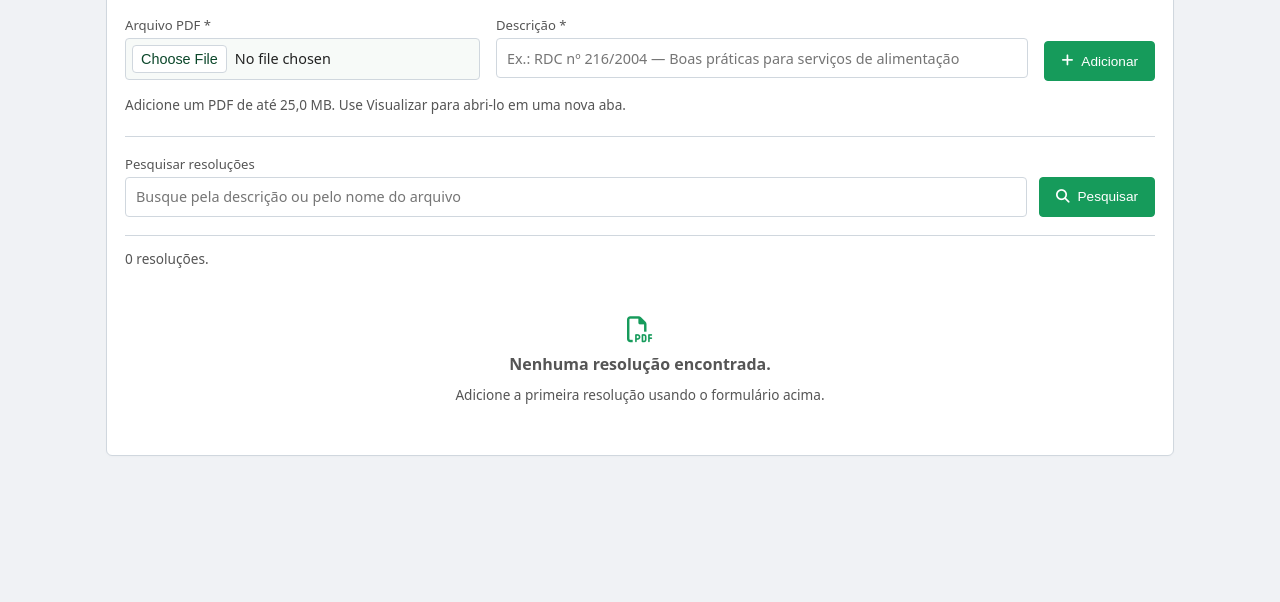
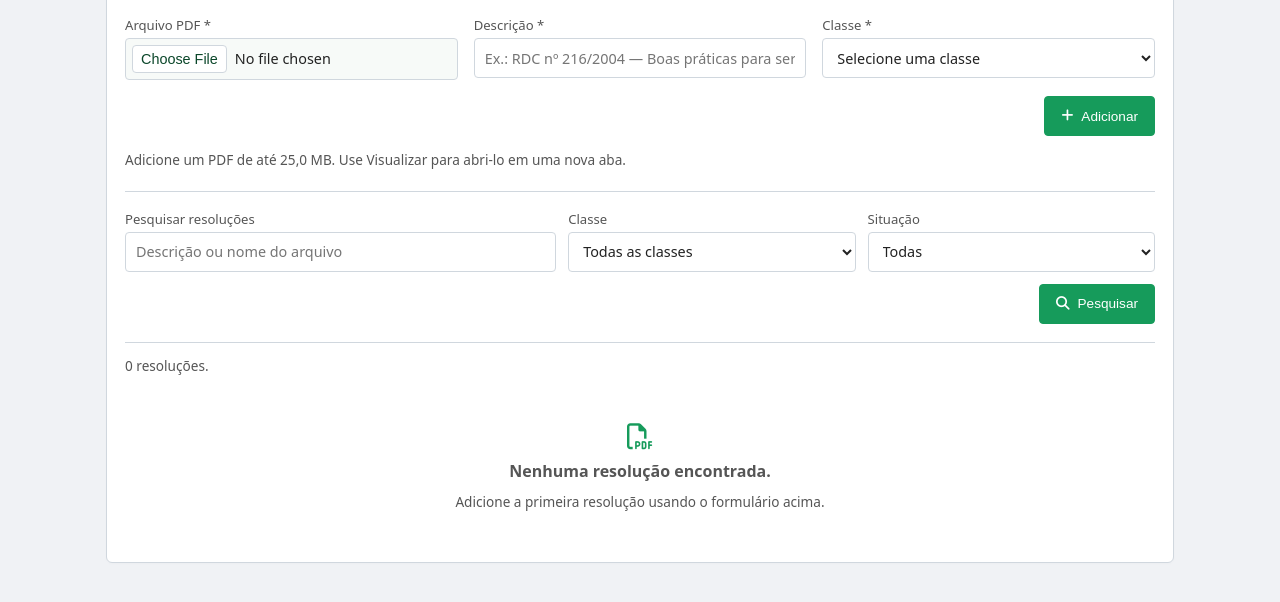
Before and after one commit to joaocos74/sistema_django2.0, a Django app: page /resolucoes/ in a window 1280 px wide. Shown: the part 150-752 px from the top of the page. Run offline with Django 5.2, Linux system fonts and the light colour scheme; the visitor is signed in with stand-in values (Sample User, id 1); data comes from the database, SQL or seed files in the repository; data that the repository does not hold is empty; parts of the project's set-up code (start-up, migrations or seed data) failed here and were passed over.

Commit message:
Adiciona classes reutilizaveis e filtros de situacao nas resolucoes

```diff
--- a/resolucoes/forms.py
+++ b/resolucoes/forms.py
@@ -3,13 +3,58 @@ from pathlib import Path
 from django import forms
 from django.conf import settings
 
-from .models import Resolucao
+from .models import Resolucao, ClasseResolucao, chave_classe
 
 
-class ResolucaoForm(forms.ModelForm):
+class ClassificacaoForm(forms.ModelForm):
+    nova_classe = forms.CharField(label='Nome da nova classe', max_length=120, required=False,
+        widget=forms.TextInput(attrs={'class': 'form-control', 'placeholder': 'Confira a lista antes de criar uma classe'}))
+
+    def __init__(self, *args, **kwargs):
+        super().__init__(*args, **kwargs)
+        self.classes = {str(classe.pk): classe for classe in ClasseResolucao.objects.all()}
+        self.fields['classe'] = forms.ChoiceField(label='Classe', required=False,
+            choices=[('', 'Selecione uma classe')] + [(pk, classe.nome) for pk, classe in self.classes.items()]
+                    + [('nova', '+ Cadastrar nova classe')],
+            widget=forms.Select(attrs={'class': 'form-control', 'data-classe-select': ''}))
+        if self.instance.pk and self.instance.classe_id:
+            self.initial['classe'] = str(self.instance.classe_id)
+        self.novo_nome = None
+
+    def clean(self):
+        dados = super().clean()
+        escolha = dados.get('classe')
+        nome = ' '.join((dados.get('nova_classe') or '').split())
+        if escolha == 'nova':
+            if not nome or not chave_classe(nome):
+                self.add_error('nova_classe', 'Informe o nome da nova classe.')
+            else:
+                self.novo_nome = nome
+            dados['classe'] = None
+        elif escolha in self.classes:
+            dados['classe'] = self.classes[escolha]
+            if nome:
+                self.add_error('nova_classe', 'Selecione “Cadastrar nova classe” ou limpe o nome informado.')
+        else:
+            dados['classe'] = None
+            if 'classe' not in self.errors:
+                self.add_error('classe', 'Selecione uma classe existente ou cadastre uma nova.')
+        return dados
+
+    def save(self, commit=True):
+        # A view envolve a gravação da classe e da resolução na mesma transação.
+        if not self.is_valid():
+            raise ValueError('Não é possível salvar um formulário inválido.')
+        if self.novo_nome:
+            self.instance.classe, _ = ClasseResolucao.objects.get_or_create(
+                chave=chave_classe(self.novo_nome), defaults={'nome': self.novo_nome})
+        return super().save(commit=commit)
+
+
+class ResolucaoForm(ClassificacaoForm):
     class Meta:
         model = Resolucao
-        fields = ['arquivo', 'descricao']
+        fields = ['arquivo', 'descricao', 'classe']
         widgets = {
             'arquivo': forms.FileInput(attrs={'accept': '.pdf,application/pdf', 'class': 'form-control'}),
             'descricao': forms.TextInput(attrs={
@@ -30,10 +75,25 @@ class ResolucaoForm(forms.ModelForm):
         return arquivo
 
 
-class EditarResolucaoForm(forms.ModelForm):
+class EditarResolucaoForm(ClassificacaoForm):
     class Meta:
         model = Resolucao
-        fields = ['descricao', 'revogada']
+        fields = ['descricao', 'classe', 'revogada']
         widgets = {
             'descricao': forms.TextInput(attrs={'class': 'form-control'}),
         }
+
+
+class FiltroResolucaoForm(forms.Form):
+    q = forms.CharField(label='Pesquisar resoluções', required=False, max_length=255,
+        widget=forms.TextInput(attrs={'class': 'form-control', 'type': 'search',
+                                     'placeholder': 'Descrição ou nome do arquivo'}))
+    classe = forms.ChoiceField(label='Classe', required=False, widget=forms.Select(attrs={'class': 'form-control'}))
+    situacao = forms.ChoiceField(label='Situação', required=False, choices=[
+        ('', 'Todas'), ('nao_revogadas', 'Não revogadas'), ('revogadas', 'Revogadas')],
+        widget=forms.Select(attrs={'class': 'form-control'}))
+
+    def __init__(self, *args, **kwargs):
+        super().__init__(*args, **kwargs)
+        self.fields['classe'].choices = [('', 'Todas as classes'), ('sem_classe', 'Sem classe')] + [
+            (str(classe.pk), classe.nome) for classe in ClasseResolucao.objects.all()]
--- /dev/null
+++ b/resolucoes/static/resolucoes/classes.js
@@ -0,0 +1,14 @@
+document.querySelectorAll('[data-classificacao]').forEach((grupo) => {
+    const seletor = grupo.querySelector('[data-classe-select]');
+    const campo = grupo.querySelector('[data-nova-classe]');
+    const entrada = campo.querySelector('input');
+    function atualizar() {
+        const nova = seletor.value === 'nova';
+        campo.hidden = !nova;
+        entrada.disabled = !nova;
+        entrada.required = nova;
+    }
+    seletor.required = true;
+    seletor.addEventListener('change', atualizar);
+    atualizar();
+});
--- a/resolucoes/static/resolucoes/resolucoes.css
+++ b/resolucoes/static/resolucoes/resolucoes.css
@@ -1,14 +1,17 @@
 .resolucoes-page .card__header i { color: var(--primary-color); margin-right: 8px; }
-.resolucoes-upload { display: grid; grid-template-columns: minmax(210px, 1fr) minmax(0, 1.5fr) auto; align-items: start; gap: 16px; }
+.resolucoes-upload { display: grid; grid-template-columns: repeat(3, minmax(0, 1fr)); align-items: start; gap: 16px; }
 .resolucoes-upload > .errorlist { grid-column: 1 / -1; }
-.resolucoes-upload > .btn { margin-top: 25px; }
+.resolucoes-upload > .btn { grid-column: 1 / -1; justify-self: end; }
 .resolucoes-page .form-group { min-width: 0; margin-bottom: 0; }
-.resolucoes-page input { width: 100%; min-width: 0; min-height: 40px; font: inherit; font-size: .9rem; }
+.resolucoes-page :is(input, select) { width: 100%; min-width: 0; min-height: 40px; font: inherit; font-size: .9rem; }
+.resolucoes-classificacao { min-width: 0; }
+.resolucoes-nova-classe { margin-top: 12px; }
+.resolucoes-nova-classe[hidden] { display: none; }
 .resolucoes-page input[type="file"] { padding: 6px; background: #f7faf8; }
 .resolucoes-page input[type="file"]::file-selector-button { border: 1px solid var(--border-color); border-radius: 4px; background: white; color: var(--primary-dark); padding: 5px 8px; margin-right: 8px; cursor: pointer; }
 .resolucoes-ajuda, .resolucoes-resultado { color: var(--muted-text); font-size: .85rem; }
-.resolucoes-pesquisa { display: flex; align-items: end; gap: 12px; padding: 18px 0; border-top: 1px solid var(--border-color); border-bottom: 1px solid var(--border-color); margin-top: 22px; }
-.resolucoes-pesquisa .form-group { flex: 1; }
+.resolucoes-pesquisa { display: grid; grid-template-columns: minmax(0, 1.5fr) minmax(0, 1fr) minmax(0, 1fr); align-items: end; gap: 12px; padding: 18px 0; border-top: 1px solid var(--border-color); border-bottom: 1px solid var(--border-color); margin-top: 22px; }
+.resolucoes-pesquisa > .resolucoes-acoes { grid-column: 1 / -1; justify-content: end; }
 .resolucoes-page .btn { min-height: 40px; white-space: nowrap; gap: 8px; }
 .resolucoes-acoes { display: flex; flex-wrap: wrap; gap: 10px; align-items: center; }
 .resolucoes-item > .resolucoes-acoes { flex-shrink: 0; }
@@ -35,12 +38,12 @@
 .resolucoes-vazio i { color: var(--primary-color); font-size: 26px; }
 .resolucoes-vazio span { font-size: .85rem; }
 .resolucoes-page .errorlist { color: #a12626; padding-left: 18px; font-size: .85rem; }
-.resolucoes-page :is(input, a, button):focus-visible { outline: 2px solid var(--primary-color); outline-offset: 3px; }
+.resolucoes-page :is(input, select, a, button):focus-visible { outline: 2px solid var(--primary-color); outline-offset: 3px; }
 @media (max-width: 700px) {
     .resolucoes-upload { grid-template-columns: 1fr; }
     .resolucoes-upload > .btn { margin-top: 0; justify-self: start; }
-    .resolucoes-pesquisa { flex-wrap: wrap; }
-    .resolucoes-pesquisa .form-group { flex-basis: 100%; }
+    .resolucoes-pesquisa { grid-template-columns: 1fr; }
+    .resolucoes-pesquisa > .resolucoes-acoes { justify-content: start; }
     .resolucoes-item { flex-wrap: wrap; gap: 12px; }
     .resolucoes-item > .resolucoes-acoes { margin-left: auto; flex-shrink: 1; }
 }
--- a/resolucoes/templates/resolucoes/editar.html
+++ b/resolucoes/templates/resolucoes/editar.html
@@ -3,7 +3,7 @@
 {% block title %}Editar resolução — Vigilância Sanitária{% endblock %}
 {% block heading %}EDITAR RESOLUÇÃO{% endblock %}
 {% block actions %}<a href="{% url 'resolucoes:index' %}" class="btn btn-secundary">Voltar</a>{% endblock %}
-{% block extra_css %}<link rel="stylesheet" href="{% static 'resolucoes/resolucoes.css' %}?v=2">{% endblock %}
+{% block extra_css %}<link rel="stylesheet" href="{% static 'resolucoes/resolucoes.css' %}?v=3"><script src="{% static 'resolucoes/classes.js' %}" defer></script>{% endblock %}
 {% block content %}
 <section class="card resolucoes-page">
     <header class="card__header"><h2><i class="fa-solid fa-pen" aria-hidden="true"></i> Editar resolução</h2></header>
@@ -11,6 +11,7 @@
         <form method="post" class="resolucoes-edicao">
             {% csrf_token %}{{ form.non_field_errors }}
             <div class="form-group"><label for="{{ form.descricao.id_for_label }}">Descrição *</label>{{ form.descricao }}{{ form.descricao.errors }}</div>
+            {% include 'resolucoes/partials/classe.html' %}
             <label class="resolucoes-checkbox" for="{{ form.revogada.id_for_label }}">{{ form.revogada }} <span>Marcar como revogada</span></label>{{ form.revogada.errors }}
             <p class="resolucoes-ajuda">As resoluções revogadas continuam disponíveis para consulta e aparecem destacadas em vermelho.</p>
             <div class="resolucoes-acoes"><button class="btn btn-primary" type="submit"><i class="fa-solid fa-check" aria-hidden="true"></i> Salvar alterações</button><a class="btn btn-secundary" href="{% url 'resolucoes:index' %}">Cancelar</a></div>
--- a/resolucoes/templates/resolucoes/index.html
+++ b/resolucoes/templates/resolucoes/index.html
@@ -2,7 +2,7 @@
 {% load static %}
 {% block title %}Resoluções — Vigilância Sanitária{% endblock %}
 {% block heading %}RESOLUÇÕES{% endblock %}
-{% block extra_css %}<link rel="stylesheet" href="{% static 'resolucoes/resolucoes.css' %}?v=2">{% endblock %}
+{% block extra_css %}<link rel="stylesheet" href="{% static 'resolucoes/resolucoes.css' %}?v=3"><script src="{% static 'resolucoes/classes.js' %}" defer></script>{% endblock %}
 {% block content %}
 <section class="card resolucoes-page" aria-labelledby="resolucoes-titulo">
     <header class="card__header"><h2 id="resolucoes-titulo"><i class="fa-solid fa-book-open" aria-hidden="true"></i> Resoluções para consulta</h2></header>
@@ -10,19 +10,18 @@
         <form method="post" enctype="multipart/form-data" class="resolucoes-upload">
             {% csrf_token %}
             {{ form.non_field_errors }}
-            {% for field in form %}<div class="form-group resolucoes-campo--{{ field.name }}">
+            {% for field in form %}{% if field.name == 'arquivo' or field.name == 'descricao' %}<div class="form-group resolucoes-campo--{{ field.name }}">
                 <label for="{{ field.id_for_label }}">{{ field.label }} *</label>
                 {{ field }}{{ field.errors }}
-            </div>{% endfor %}
+            </div>{% endif %}{% endfor %}
+            {% include 'resolucoes/partials/classe.html' %}
             <button type="submit" class="btn btn-primary"><i class="fa-solid fa-plus" aria-hidden="true"></i> Adicionar</button>
         </form>
         <p class="resolucoes-ajuda">Adicione um PDF de até {{ limite|filesizeformat }}. Use Visualizar para abri-lo em uma nova aba.</p>
         <form method="get" class="resolucoes-pesquisa" role="search">
-            <div class="form-group"><label for="pesquisa-resolucoes">Pesquisar resoluções</label>
-                <input type="search" class="form-control" id="pesquisa-resolucoes" name="q" value="{{ busca }}" placeholder="Busque pela descrição ou pelo nome do arquivo">
-            </div>
-            <button type="submit" class="btn btn-primary"><i class="fa-solid fa-magnifying-glass" aria-hidden="true"></i> Pesquisar</button>
-            {% if busca %}<a class="btn btn-secundary" href="{% url 'resolucoes:index' %}">Limpar</a>{% endif %}
+            {% for field in filtro %}<div class="form-group"><label for="{{ field.id_for_label }}">{{ field.label }}</label>{{ field }}{{ field.errors }}</div>{% endfor %}
+            <div class="resolucoes-acoes"><button type="submit" class="btn btn-primary"><i class="fa-solid fa-magnifying-glass" aria-hidden="true"></i> Pesquisar</button>
+            {% if filtro_query %}<a class="btn btn-secundary" href="{% url 'resolucoes:index' %}">Limpar</a>{% endif %}</div>
         </form>
         <p class="resolucoes-resultado" role="status">{% if pagina.paginator.count == 1 %}1 resolução{% else %}{{ pagina.paginator.count }} resoluções{% endif %}{% if busca %} para “{{ busca }}”{% endif %}.</p>
         <ul class="resolucoes-lista">
@@ -30,18 +29,19 @@
                 <div class="resolucoes-identificacao">
                     <i class="fa-regular fa-file-pdf" aria-hidden="true"></i>
                     <div><h3>{{ item.descricao }}</h3>{% if item.revogada %}<span class="resolucoes-revogada">Revogada</span>{% endif %}<p>{{ item.nome_original }} · {{ item.tamanho|filesizeformat }}</p>
+                    <p>Classe: {{ item.classe.nome|default:"Sem classe" }}</p>
                     <p>Adicionado por {{ item.adicionado_por.get_full_name|default:item.adicionado_por.username }} em {{ item.criado_em|date:'d/m/Y' }}.</p></div>
                 </div>
                 <div class="resolucoes-acoes">
                     <a class="btn btn-primary resolucoes-visualizar" href="{% url 'resolucoes:visualizar' item.pk %}" target="_blank" rel="noopener" aria-label="Visualizar {{ item.descricao }} (nova aba)"><i class="fa-regular fa-eye" aria-hidden="true"></i> Visualizar</a>
                     {% if item.pode_editar %}<a class="btn btn-secundary" href="{% url 'resolucoes:editar' item.pk %}" aria-label="Editar {{ item.descricao }}"><i class="fa-solid fa-pen" aria-hidden="true"></i> Editar</a>{% endif %}
                 </div>
-            </li>{% empty %}<li class="resolucoes-vazio"><i class="fa-regular fa-file-pdf" aria-hidden="true"></i><strong>Nenhuma resolução encontrada.</strong><span>{% if busca %}Tente outro termo ou limpe a pesquisa.{% else %}Adicione a primeira resolução usando o formulário acima.{% endif %}</span></li>{% endfor %}
+            </li>{% empty %}<li class="resolucoes-vazio"><i class="fa-regular fa-file-pdf" aria-hidden="true"></i><strong>Nenhuma resolução encontrada.</strong><span>{% if filtro_query %}Ajuste os filtros ou limpe a pesquisa.{% else %}Adicione a primeira resolução usando o formulário acima.{% endif %}</span></li>{% endfor %}
         </ul>
         {% if pagina.has_other_pages %}<nav class="pagination" aria-label="Páginas de resoluções">
-            {% if pagina.has_previous %}<a href="?q={{ busca|urlencode }}&amp;page={{ pagina.previous_page_number }}">Anterior</a>{% endif %}
+            {% if pagina.has_previous %}<a href="?{% if filtro_query %}{{ filtro_query }}&amp;{% endif %}page={{ pagina.previous_page_number }}">Anterior</a>{% endif %}
             <span>Página {{ pagina.number }} de {{ pagina.paginator.num_pages }}</span>
-            {% if pagina.has_next %}<a href="?q={{ busca|urlencode }}&amp;page={{ pagina.next_page_number }}">Próxima</a>{% endif %}
+            {% if pagina.has_next %}<a href="?{% if filtro_query %}{{ filtro_query }}&amp;{% endif %}page={{ pagina.next_page_number }}">Próxima</a>{% endif %}
         </nav>{% endif %}
     </div>
 </section>
--- /dev/null
+++ b/resolucoes/templates/resolucoes/partials/classe.html
@@ -0,0 +1,11 @@
+<div class="resolucoes-classificacao" data-classificacao>
+    <div class="form-group">
+        <label for="{{ form.classe.id_for_label }}">Classe *</label>
+        {{ form.classe }}{{ form.classe.errors }}
+    </div>
+    <div class="form-group resolucoes-nova-classe" data-nova-classe>
+        <label for="{{ form.nova_classe.id_for_label }}">{{ form.nova_classe.label }}</label>
+        {{ form.nova_classe }}{{ form.nova_classe.errors }}
+        <p class="resolucoes-ajuda">Preencha somente ao selecionar “Cadastrar nova classe”. A classe ficará disponível para todos.</p>
+    </div>
+</div>
--- a/resolucoes/views.py
+++ b/resolucoes/views.py
@@ -1,4 +1,5 @@
 import logging
+from urllib.parse import urlencode
 
 from django.conf import settings
 from django.contrib import messages
@@ -11,7 +12,7 @@ from django.http import FileResponse, Http404
 from django.shortcuts import get_object_or_404, redirect, render
 from django.views.decorators.http import require_GET, require_http_methods
 
-from .forms import ResolucaoForm, EditarResolucaoForm
+from .forms import ResolucaoForm, EditarResolucaoForm, FiltroResolucaoForm
 from .models import Resolucao
 
 
@@ -34,23 +35,38 @@ def registro_para_editar(request, pk):
 def index(request):
     form = ResolucaoForm(request.POST if request.method == 'POST' else None, request.FILES or None)
     if request.method == 'POST' and form.is_valid():
-        registro = form.save(commit=False)
-        registro.adicionado_por = request.user
-        registro.nome_original = form.cleaned_data['arquivo'].name
-        registro.tamanho = form.cleaned_data['arquivo'].size
-        registro.save()
+        with transaction.atomic():
+            registro = form.save(commit=False)
+            registro.adicionado_por = request.user
+            registro.nome_original = form.cleaned_data['arquivo'].name
+            registro.tamanho = form.cleaned_data['arquivo'].size
+            registro.save()
         messages.success(request, 'Resolução adicionada com sucesso!')
         return redirect('resolucoes:index')
     busca = request.GET.get('q', '').strip()
-    registros = Resolucao.objects.select_related('adicionado_por')
-    if busca:
-        registros = registros.filter(Q(descricao__icontains=busca) | Q(nome_original__icontains=busca))
+    filtro = FiltroResolucaoForm(request.GET, auto_id='filtro_%s')
+    registros = Resolucao.objects.select_related('adicionado_por', 'classe')
+    if filtro.is_valid():
+        if busca:
+            registros = registros.filter(Q(descricao__icontains=busca) | Q(nome_original__icontains=busca))
+        classe = filtro.cleaned_data['classe']
+        if classe == 'sem_classe':
+            registros = registros.filter(classe__isnull=True)
+        elif classe:
+            registros = registros.filter(classe_id=int(classe))
+        situacao = filtro.cleaned_data['situacao']
+        if situacao:
+            registros = registros.filter(revogada=(situacao == 'revogadas'))
+    else:
+        registros = registros.none()
+    filtro_query = urlencode({campo: request.GET[campo] for campo in ('q', 'classe', 'situacao')
+                             if request.GET.get(campo)})
     pagina = Paginator(registros, 25).get_page(request.GET.get('page'))
     for registro in pagina:
         registro.pode_editar = pode_editar(request.user, registro)
     return render(request, 'resolucoes/index.html', {
         'form': form, 'busca': busca, 'limite': settings.RESOLUCOES_MAX_BYTES,
-        'pagina': pagina,
+        'pagina': pagina, 'filtro': filtro, 'filtro_query': filtro_query,
     })
 
 
```
Also changed, not shown: docs/RESOLUCOES.md (+24 -4 lines), resolucoes/models.py (+33 -0 lines), resolucoes/tests.py (+99 -6 lines), resolucoes/migrations/0003_classeresolucao_resolucao_classe.py (added).
